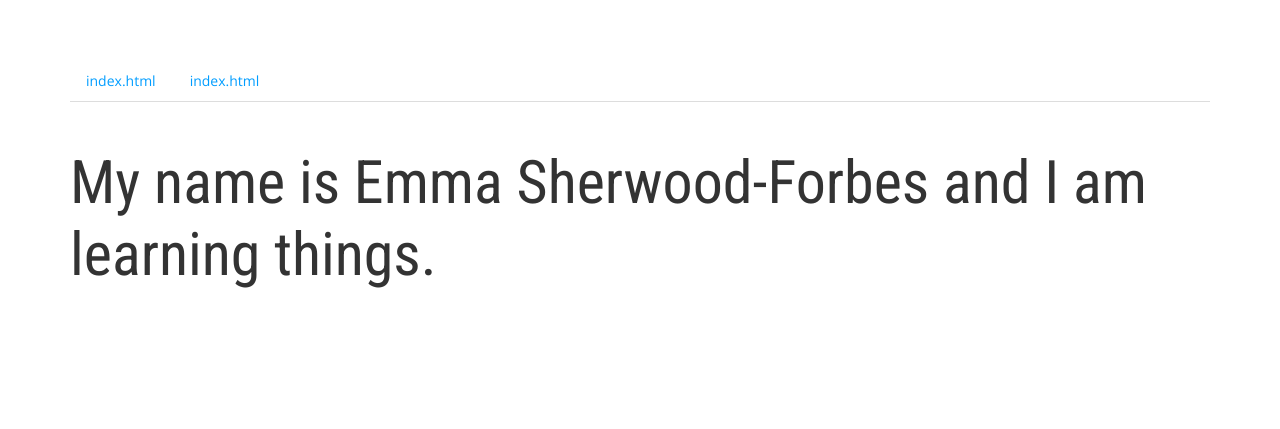
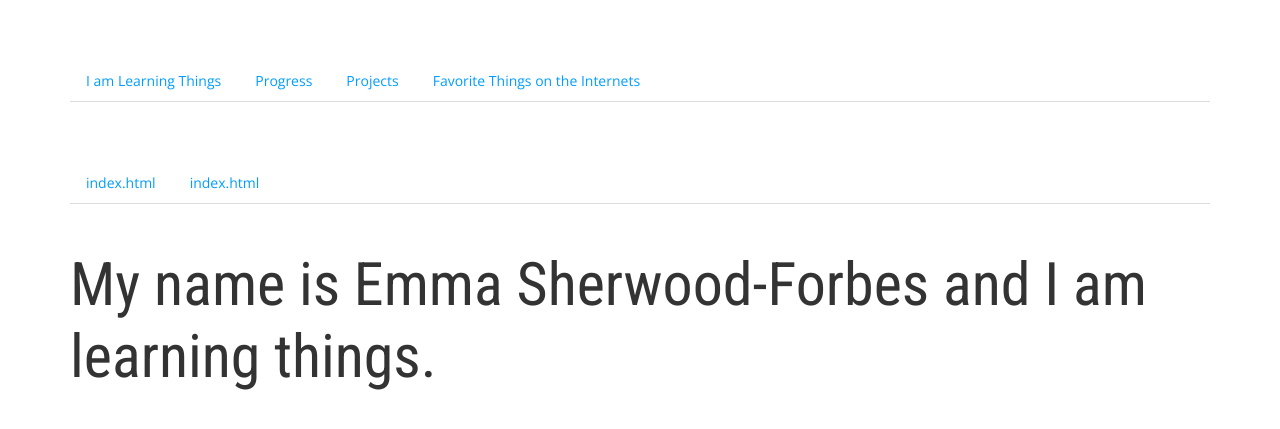
Before and after one commit to emmasf/jekyllparty, a Jekyll site: the page built from index.html, in a window 1280 px wide. Shown: the top 429 px of the page. Built offline with Jekyll 4.4.1, drawn with Linux system fonts in a browser that asks for light colours.

Commit message:
back to static nav, le sigh

```diff
--- a/_layouts/default.html
+++ b/_layouts/default.html
@@ -17,6 +17,14 @@
 
   <body>
     <div class="container">
+
+    <ul class="nav nav-tabs">
+      <li><a href="index.html">I am Learning Things</a></li>
+      <li><a href="progress.html">Progress</a></li>
+      <li><a href="projects.html">Projects</a></li>
+      <li><a href="favorites.html">Favorite Things on the Internets</a></li>
+    </ul>
+
     {{ content }}
     </div> <!-- End Container -->
   </body>
--- a/index.html
+++ b/index.html
@@ -22,6 +22,4 @@ title: Home Sweet Home
 
 <section class="list postlist">
   <h1>My name is Emma Sherwood-Forbes and I am learning things.</h1>
-
-
 </section>
```
